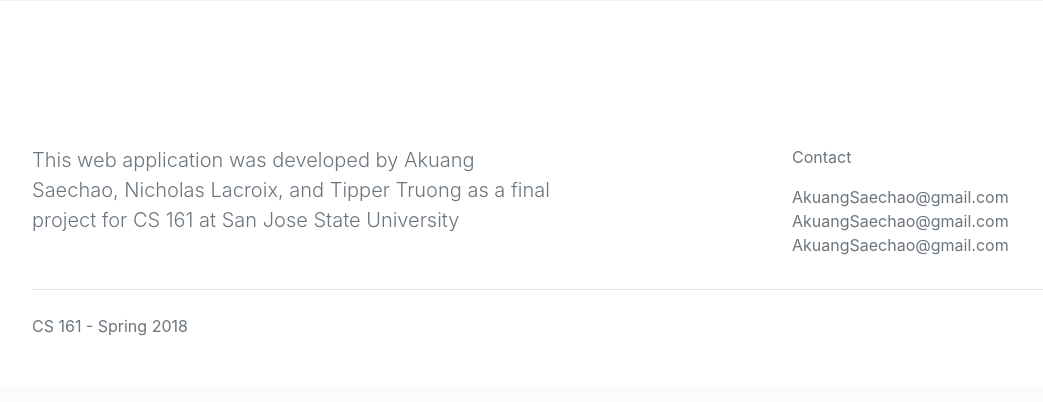
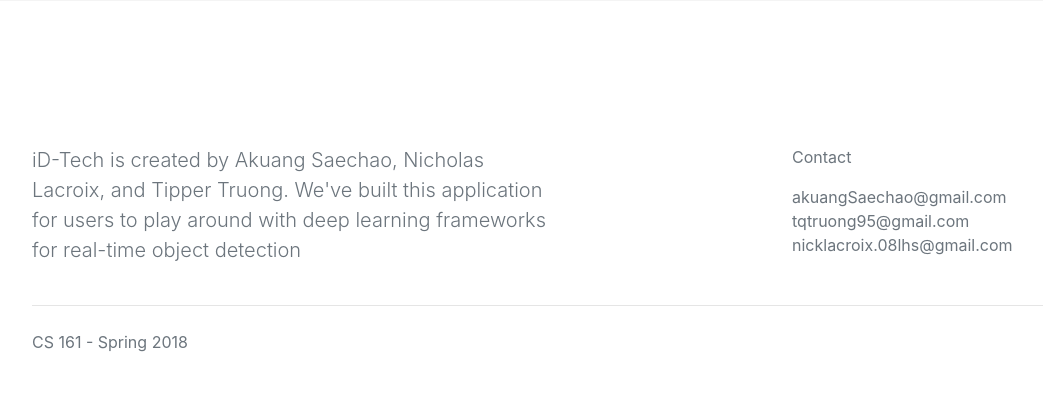
Before and after one commit to tipper-truong/iD-Tech, a Flask app: page / in a window 1280 px wide. Shown: the part 3052-3454 px from the top of the page, without its empty margins (53-1096 px from the left). Before the commit the page ends 3388 px from the top, so only its background shows below. Run offline with Flask 2, Linux system fonts and the light colour scheme; some libraries are stand-ins or nearby versions.

Commit message:
modified the footer to add all our emails and changed the description of our project. Added router for iD-Tech logo on navbar

```diff
--- a/templates/footer.html
+++ b/templates/footer.html
@@ -2,7 +2,7 @@
     <div class="container mt-5">
       <div class="row">
         <div class="col-lg-6 col-md-12">
-          <p class="lead mb-4 mr-3 text-secondary">This web application was developed by Akuang Saechao, Nicholas Lacroix, and Tipper Truong as a final project for CS 161 at San Jose State University</p>
+          <p class="lead mb-4 mr-3 text-secondary">iD-Tech is created by Akuang Saechao, Nicholas Lacroix, and Tipper Truong. We've built this application  for users to play around with deep learning frameworks for real-time object detection</p>
         </div>
         <div class="col-lg-4 col-md-6 ml-auto">
           <ul class="text-secondary list-unstyled mb-3">
@@ -10,13 +10,13 @@
                 <p class="text-secondary my-0"></p>Contact
             </li>
             <li>
-                AkuangSaechao@gmail.com
+                akuangSaechao@gmail.com
             </li>
             <li>
-                AkuangSaechao@gmail.com
+                tqtruong95@gmail.com
             </li>
             <li>
-                AkuangSaechao@gmail.com
+                nicklacroix.08lhs@gmail.com
             </li>
           </ul>
         </div>
--- a/templates/header.html
+++ b/templates/header.html
@@ -11,7 +11,7 @@
 
 
 
-    <script  src="static/js/index.js"></script>
+  <script  src="static/js/index.js"></script>
 
 
   <link rel="stylesheet" href="https://stackpath.bootstrapcdn.com/bootstrap/4.1.1/css/bootstrap.min.css" integrity="sha384-WskhaSGFgHYWDcbwN70/dfYBj47jz9qbsMId/iRN3ewGhXQFZCSftd1LZCfmhktB" crossorigin="anonymous">
@@ -28,7 +28,7 @@
       <span class="icon-bar"></span>
     </button>
     <div class="collapse navbar-collapse" id="navbarTogglerDemo01">
-      <a class="navbar-brand" href="#">iD-Tech</a>
+      <a class="navbar-brand" href="/">iD-Tech</a>
       <ul class="navbar-nav mr-auto mt-2 mt-lg-0">
         <li class="nav-item">
           <a class="nav-link" href="/">Home</a>
```
